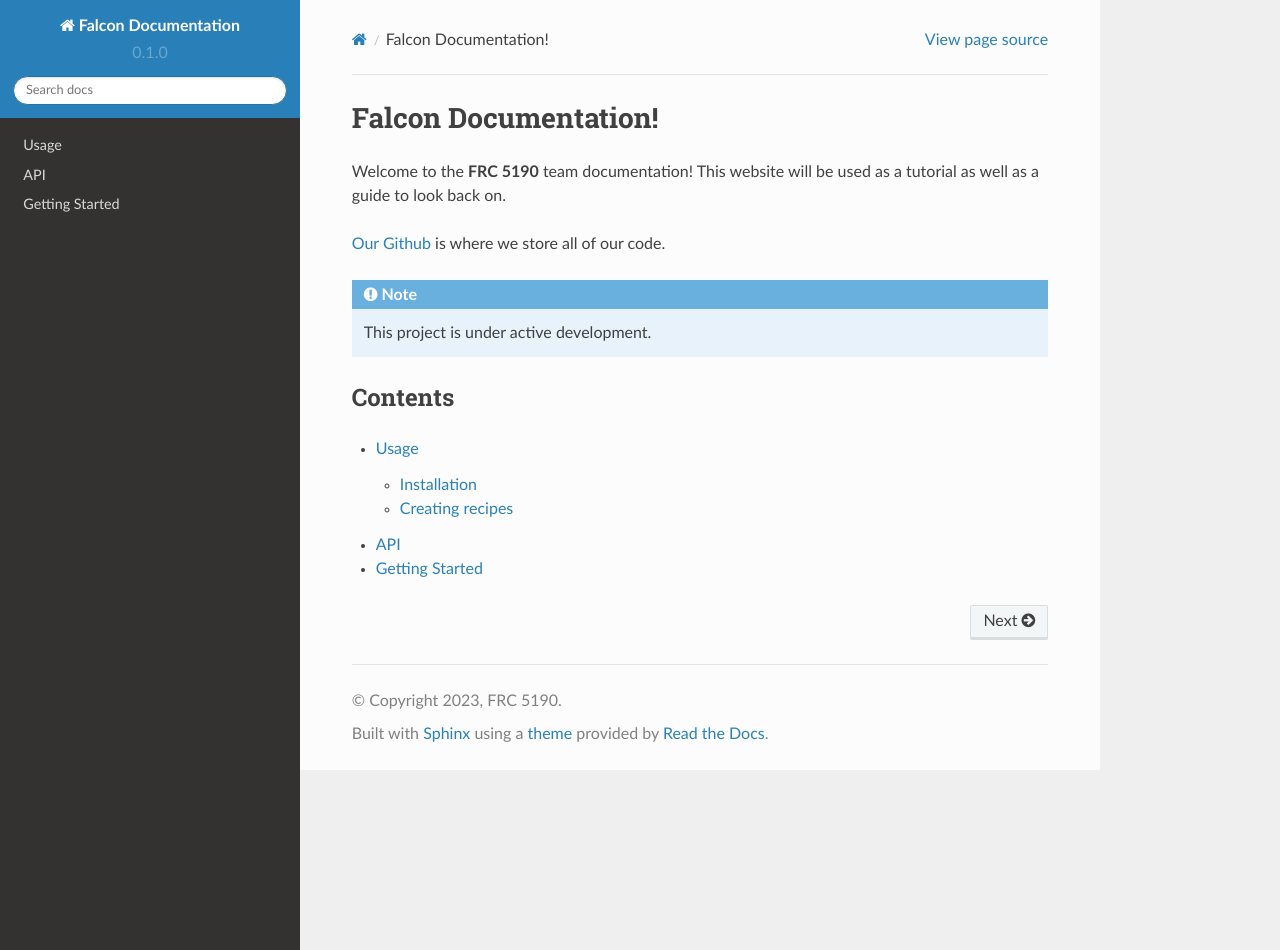
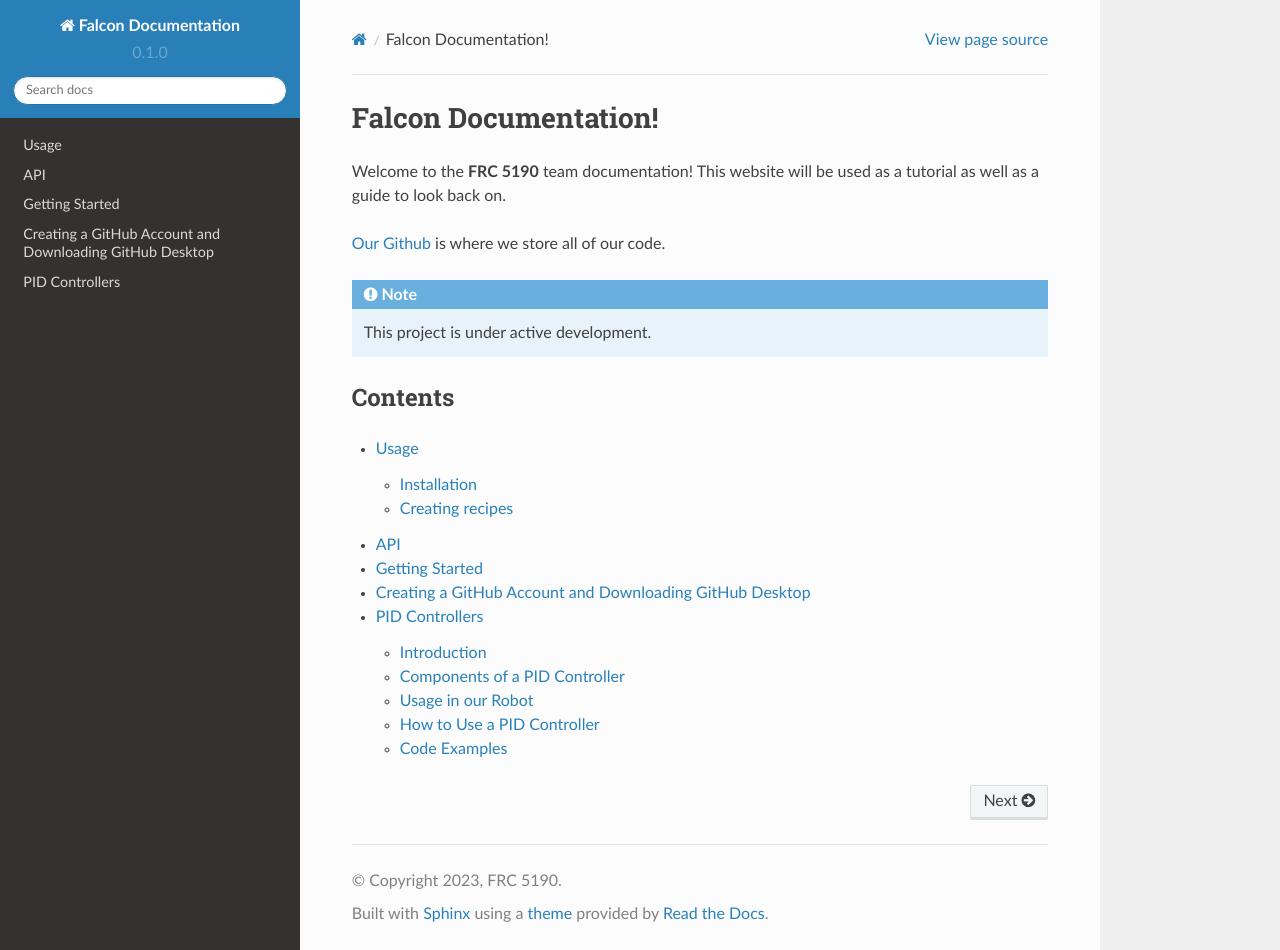
Before and after one commit to AyushSagar16/docs, a Sphinx documentation site: the page built from docs/source/index.rst, in a window 1280 px wide and 950 px high. Built offline with Sphinx 7.4.7 and the Read the Docs theme 2.0.0, drawn with Linux system fonts in a browser that asks for light colours; some of the changed lines change nothing that is shown.

Commit message:
added pid article

```diff
--- a/docs/source/getstarted.rst
+++ b/docs/source/getstarted.rst
@@ -1,10 +1,95 @@
 Getting Started
 ===============
 
-.. _`How to Git`:
-..
-    Numbered list on installing git and cloning the repo
+In our team we use Git and Github to manage our code. These tools are called version control they help ensure everyone has access to the lastest code and make it easy to track changes.
+This page will help you get started with Git and Github.
 
-#. Step 1.
-#. Step 2.
-#. Step 3.
+.. _`Installing Git`:
+-----------------
+Windows Installation
+====================
+
+To install Git on Windows, follow these steps:
+
+1. Download Git
+   --------------
+   Visit the Git website at https://git-scm.com/download/win and download the Git for Windows installer.
+
+2. Run the Installer
+   ------------------
+   Locate the downloaded installer and double-click it to run the installer.
+
+3. Configure the Installer
+   ------------------------
+   Follow the instructions in the installer to select the installation directory and other preferences. The default options are usually suitable for most users.
+
+4. Complete the Installation
+   -------------------------
+   Proceed with the installation by clicking "Next" or "Install" as required.
+
+5. Verify the Installation
+   -----------------------
+   Open a command prompt (powershell) or Git Bash and enter the following command to verify if Git is installed:
+
+   .. code-block:: console
+
+      $ git --version
+
+   If Git is installed, the command will display the installed Git version.
+
+Congratulations! You have successfully installed Git on your Windows device.
+
+For more information on how to use Git, refer to the Git documentation at https://git-scm.com/doc.
+
+.. _`Installing GitHub`:
+------------------------
+
+Creating a GitHub Account and Downloading GitHub Desktop
+=======================================================
+
+To get started with GitHub, follow these steps to create an account and download GitHub Desktop:
+
+1. Create a GitHub Account
+   -----------------------
+   Visit the GitHub website at https://github.com and click on "Sign up" in the top-right corner of the page.
+   Fill in the required information, including your username, email address, and password.
+   Choose a suitable plan (either Free or a paid plan, if desired).
+   Complete the verification process by solving the CAPTCHA or following any additional instructions.
+   Once verified, your GitHub account will be created.
+
+2. Explore GitHub
+   ---------------
+   Take some time to explore the GitHub website and familiarize yourself with its features.
+   You can browse repositories, star projects, follow users, and participate in discussions.
+
+3. Download GitHub Desktop
+   -----------------------
+   GitHub Desktop provides a user-friendly way to interact with GitHub repositories from your computer.
+   To download GitHub Desktop, follow these steps:
+
+   - Visit the GitHub Desktop website at https://desktop.github.com.
+   - Click on the "Download for Windows" button.
+   - Once the installer file is downloaded, locate it and double-click to run it.
+   - Follow the instructions in the installer to complete the installation.
+
+4. Sign in to GitHub Desktop
+   -------------------------
+   Launch GitHub Desktop on your computer.
+   If you already have a GitHub account, click on "Sign in" and provide your GitHub credentials.
+   If you're signing in for the first time, GitHub Desktop will guide you through the authentication process.
+
+5. Set up Git configuration
+   -------------------------
+   After signing in to GitHub Desktop, you'll be prompted to configure Git.
+   Enter your name and email address, which will be associated with your Git commits.
+   Optionally, you can choose the default text editor and enable the "Git LFS" (Large File Storage) feature.
+
+6. Start Using GitHub Desktop
+   --------------------------
+   GitHub Desktop provides an intuitive interface to clone repositories, make changes, and collaborate on projects.
+   Take some time to explore the features and learn how to use GitHub Desktop effectively.
+
+Congratulations! You have created a GitHub account and installed GitHub Desktop on your computer.
+You can now view some of our `previous robot's code <https://github.com/FRC5190>`_!
+
+This continues...
--- a/docs/source/index.rst
+++ b/docs/source/index.rst
@@ -18,3 +18,4 @@
    usage
    api
    getstarted
+   pidcontroller
--- /dev/null
+++ b/docs/source/pidcontroller.rst
@@ -0,0 +1,81 @@
+PID Controllers
+===============
+
+This page will explain what a PID controller is, where it can be useful, and how to use it!
+
+Introduction
+------------
+A PID (Proportional-Integral-Derivative) controller is a control loop feedback mechanism widely used in robotics and automation. It helps maintain stability and accuracy in various systems by adjusting the output based on the difference between a desired setpoint and the actual measured value. In FRC robotics, PID controllers are commonly used to control mechanisms such as arm positioning, elevator height, or drivetrain movement.
+
+Components of a PID Controller
+------------------------------
+A PID controller consists of three main components:
+
+1. Proportional (P) term:
+   - The P term produces an output directly proportional to the error between the setpoint and the measured value.
+   - It helps the system quickly respond to changes and reach the desired setpoint.
+
+2. Integral (I) term:
+   - The I term accumulates the error over time and produces an output proportional to the integral of the error.
+   - It helps eliminate steady-state errors and corrects for system biases or external disturbances.
+
+3. Derivative (D) term:
+   - The D term predicts the future trend of the error by calculating the rate of change of the error.
+   - It helps dampen oscillations and stabilize the system's response.
+
+Usage in our Robot
+---------------------
+In our Robot, PID controllers are employed in various applications, including:
+
+1. Arm Positioning:
+   - PID control can be used to precisely control the position of an arm mechanism, such as a robot's lifting arm.
+   - The setpoint represents the desired angle or position, while the feedback sensor provides the measured angle.
+   - The PID controller adjusts the motor output based on the error to maintain the desired arm position.
+
+2. Elevator Height Control:
+   - PID control is often used to control the height of an elevator mechanism.
+   - The setpoint represents the desired height, while the feedback sensor provides the measured height.
+   - The PID controller adjusts the motor output to ensure the elevator reaches and maintains the desired height accurately.
+
+3. Drivetrain Control:
+   - PID control is utilized to control the movement and navigation of the robot's drivetrain.
+   - The setpoint represents the desired position or velocity, while the feedback sensor provides the current position or velocity.
+   - The PID controller adjusts the motor outputs to enable precise movement, accurate turning, and maintaining straight paths.
+
+How to Use a PID Controller
+---------------------------
+The WPILib library provides a PIDController class that can be used to implement PID control in your robot. The class can be found [here](https://first.wpi.edu/FRC/roborio/release/docs/java/edu/wpi/first/wpilibj/controller/PIDController.html).
+
+Code Examples
+-------------
+
+Here we are importing the PIDController class from the WPILib library.
+.. code-block:: java
+
+    import edu.wpi.first.wpilibj.controller.PIDController;
+
+    public class PIDExample {
+        private final double kP_ = 0.1;
+
+        // We usually leave the kI and kD terms as 0 unless there is oscillations
+        private final double kI_ = 0.0;
+        private final double kD_ = 0.0;
+
+        public PIDExample() {
+            // Create a PIDController with the specified constants
+            PIDController pid_controller_ = new PIDController(kP_, kI_, kD_);
+
+            // Set the setpoint to 10
+            pid_controller_.setSetpoint(10);
+
+            // Get the output of the PID controller
+            double output = pid_controller_.calculate(5);
+        }
+
+        public double getOutput() {
+            return output;
+        }
+
+    }
+
+PID Controllers are one of the most important tools we have in code although we have to use it wisely and only when necessary.
```
